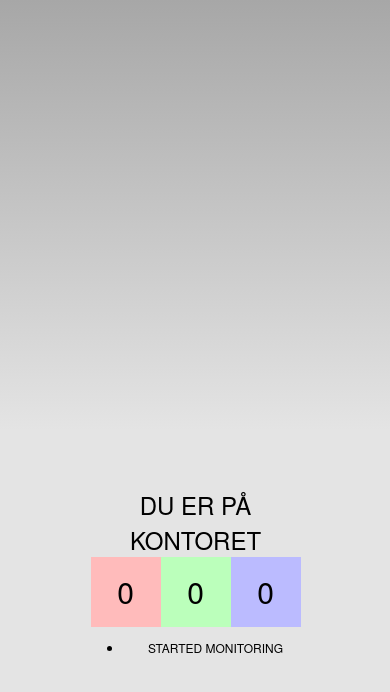
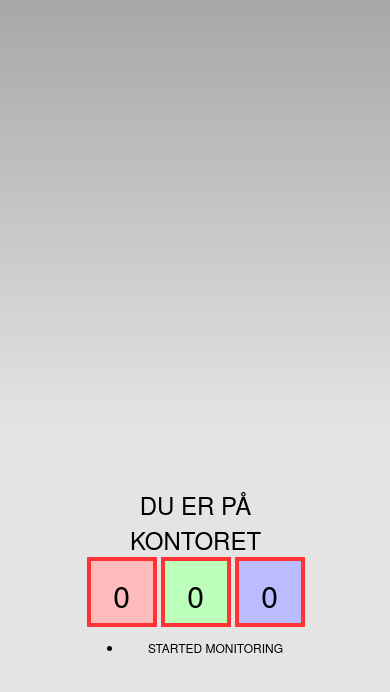
Before and after one commit to stopher/backbeacon, a plain HTML site: page backbeacon/www/index.html in a window 390 px wide. Drawn offline with Linux system fonts and the light colour scheme; some packages are replaced by stand-ins of ours.

Commit message:
added inside outside markers

```diff
--- a/backbeacon/www/css/index.css
+++ b/backbeacon/www/css/index.css
@@ -119,13 +119,16 @@ h1 {
     height: 70px;
 }
 .beacon {
-    width: 50px;
-    height: 50px;
+    width: 42px;
+    height: 42px;
     background: #005588;
     display: inline-block;
     font-size: 30px;
     line-height: 50px;
     padding: 10px;
+    margin-left: 2px;
+    margin-right: 2px;
+    border: 4px #ff3333 solid;
 }
 
 .map {
@@ -146,5 +149,5 @@ h1 {
 }
 
 .inside {
-    border: 4px #ffffff solid;
+    border: 4px #33ff33 solid!important;
 }
```
